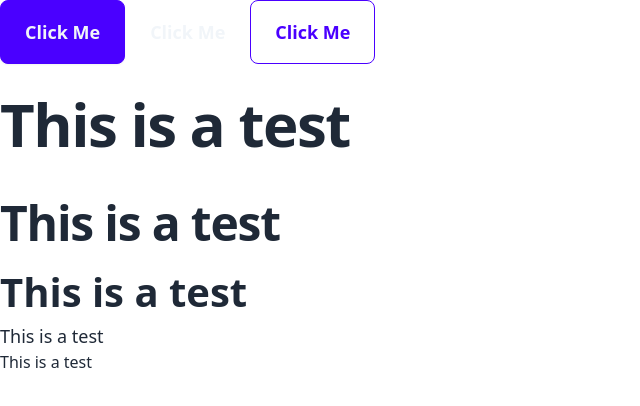
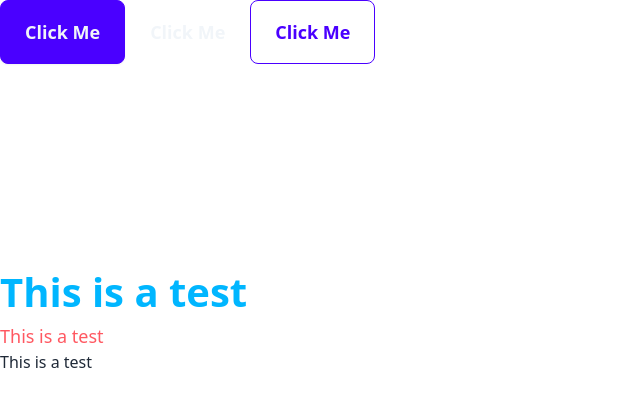
Before and after one commit to aizadrzo/personal-website, a Next.js app: page / in a window 1280 px wide. Shown: the top 406 px of the page, without its empty margins (0-640 px from the left). Built offline with nearby package versions, Linux system fonts and the light colour scheme.

Commit message:
added new colors and new props: align

```diff
--- /dev/null
+++ b/src/components/Text/Text.classnames.ts
@@ -0,0 +1,45 @@
+import { VariantProps, cva } from "class-variance-authority";
+
+export type VariantType = "h1" | "h2" | "h3" | "p" | "small";
+
+export const Tags: Record<VariantType, keyof JSX.IntrinsicElements> = {
+  h1: "h1",
+  h2: "h2",
+  h3: "h3",
+  p: "p",
+  small: "span",
+};
+
+export const Sizes: Record<VariantType, string> = {
+  h1: "text-6xl font-bold leading-loose tracking-tight",
+  h2: "text-5xl font-bold leading-relaxed tracking-tight",
+  h3: "text-[40px] font-semibold leading-normal",
+  p: "text-lg",
+  small: "text-base",
+};
+
+export const TextCVA = cva("", {
+  variants: {
+    color: {
+      general: "text-white",
+      "less-general": "text-base-content",
+      primary: "text-primary",
+      secondary: "text-secondary",
+      accent: "text-accent",
+      red: "text-error",
+      green: "text-success",
+      blue: "text-info",
+    },
+    align: {
+      center: "text-center",
+      left: "text-left",
+      right: "text-right",
+    },
+  },
+  defaultVariants: {
+    color: "general",
+    align: "left",
+  },
+});
+
+export type TextVariantProps = NonNullable<VariantProps<typeof TextCVA>>;
--- a/src/components/Text/Text.tsx
+++ b/src/components/Text/Text.tsx
@@ -1,35 +1,34 @@
 import React, { FC, ReactNode } from "react";
 import { cn } from "@/utils";
+import {
+  Sizes,
+  Tags,
+  TextCVA,
+  TextVariantProps,
+  VariantType,
+} from "./Text.classnames";
 
-type Variant = "h1" | "h2" | "h3" | "p" | "small";
-
-interface TextProps {
-  variant: Variant;
+interface TextProps extends TextVariantProps {
+  variant: VariantType;
   className?: string;
   children: ReactNode;
 }
 
-const Text: FC<TextProps> = ({ variant, children, className, ...rest }) => {
-  const tags: Record<Variant, keyof JSX.IntrinsicElements> = {
-    h1: "h1",
-    h2: "h2",
-    h3: "h3",
-    p: "p",
-    small: "span",
-  };
+const Text: FC<TextProps> = ({
+  variant,
+  children,
+  className,
+  color,
+  align,
+}) => {
+  const Tag = Tags[variant];
+  const SizeClassNames = Sizes[variant];
 
-  const sizes: Record<Variant, string> = {
-    h1: "text-6xl font-bold leading-loose tracking-tight",
-    h2: "text-5xl font-bold leading-relaxed tracking-tight",
-    h3: "text-[40px] font-semibold leading-normal",
-    p: "text-lg",
-    small: "text-base",
-  };
-
-  const Tag = tags[variant];
-  const sizeClasses = sizes[variant];
-
-  return <Tag className={cn(sizeClasses, className)}>{children}</Tag>;
+  return (
+    <Tag className={cn(SizeClassNames, TextCVA({ align, color, className }))}>
+      {children}
+    </Tag>
+  );
 };
 
 export default Text;
--- a/src/pages/index.tsx
+++ b/src/pages/index.tsx
@@ -14,9 +14,15 @@ export default function Home() {
       </Button>
       <Text variant="h1">This is a test</Text>
       <Text variant="h2">This is a test</Text>
-      <Text variant="h3">This is a test</Text>
-      <Text variant="p">This is a test</Text>
-      <Text variant="small">This is a test</Text>
+      <Text variant="h3" color="blue">
+        This is a test
+      </Text>
+      <Text variant="p" color="red">
+        This is a test
+      </Text>
+      <Text variant="small" color="less-general">
+        This is a test
+      </Text>
     </div>
   );
 }
```
